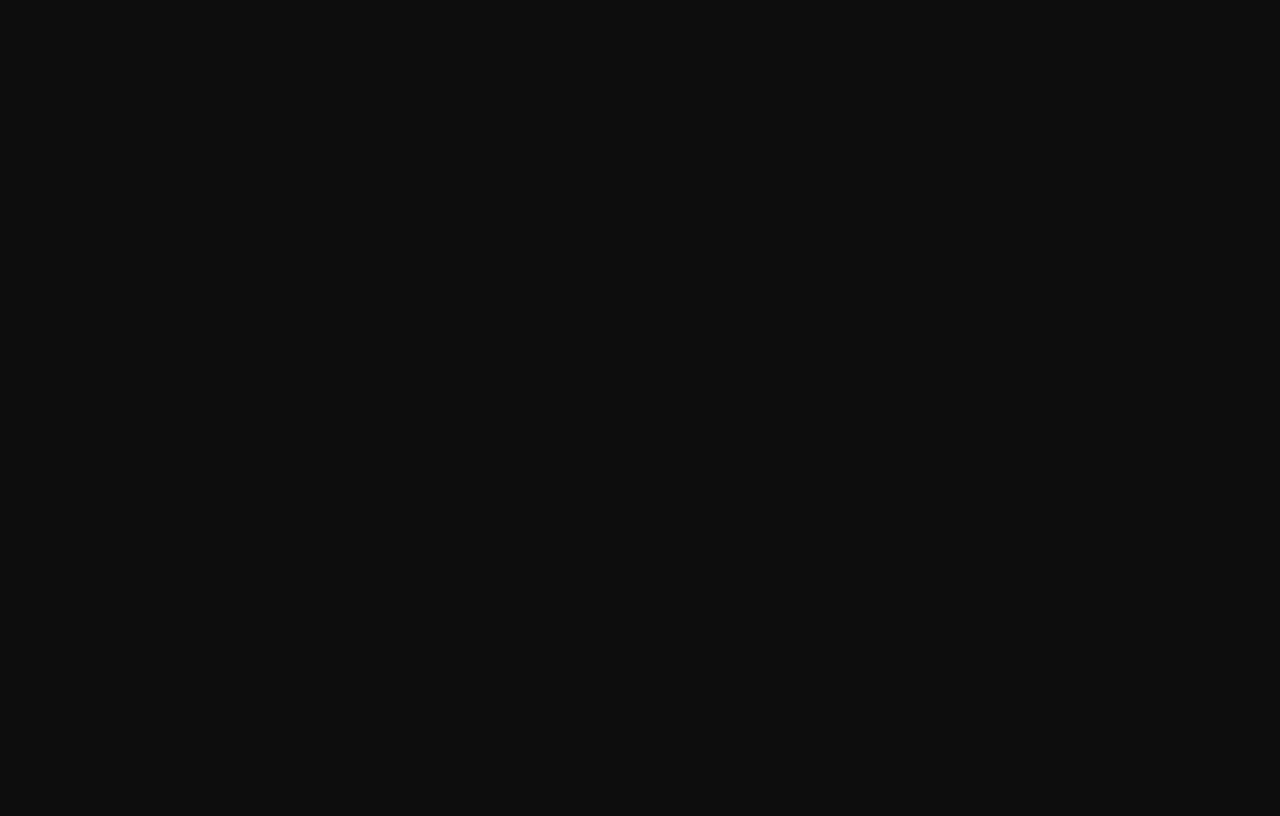
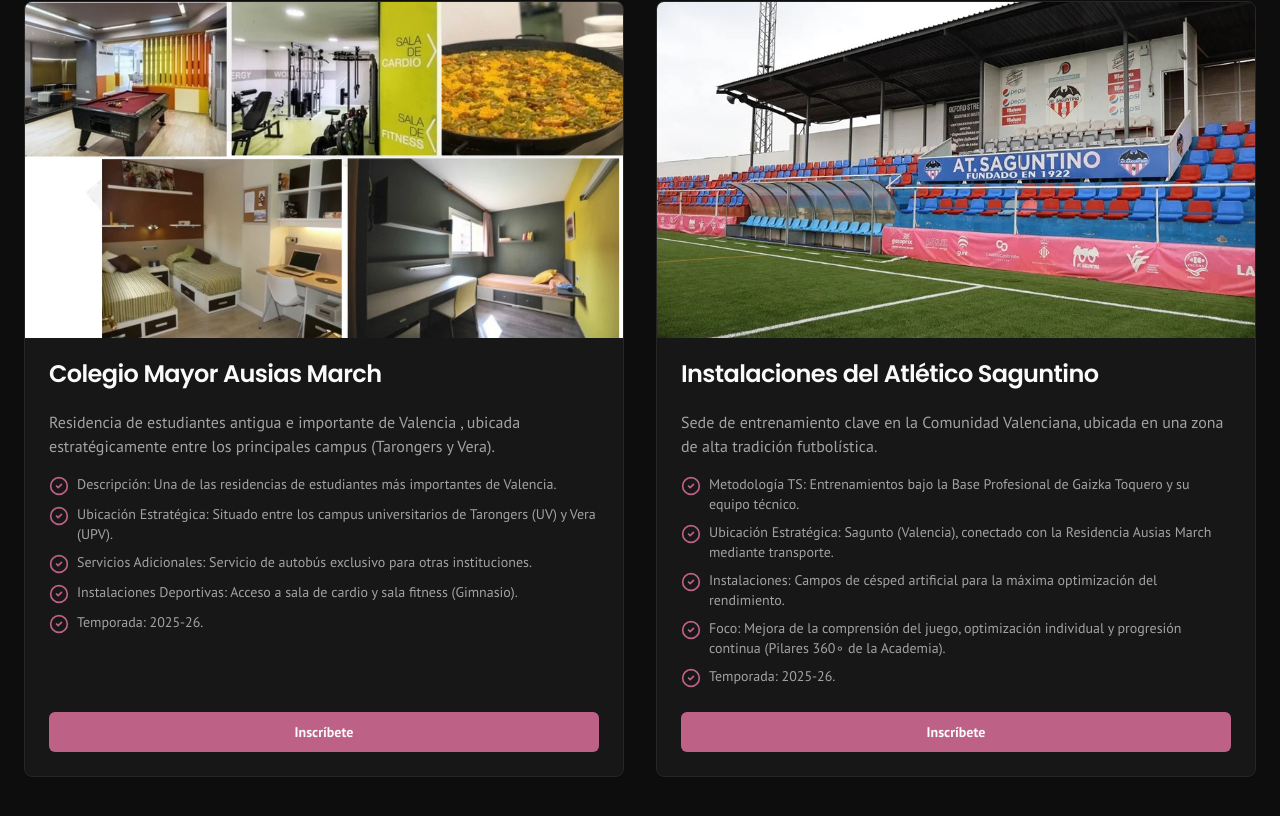
Before and after one commit to gabaelru/t-sport-academy, a Next.js app: page /sedes-valencia in a window 1280 px wide. Before the commit this address had no page. Shown: the part 456-1272 px from the top of the page. Before the commit the page ends 800 px from the top, so only its background shows below. Built offline with nearby package versions, Linux system fonts and the light colour scheme.

Commit message:
añadidas sedes de valencia para que las vean y decidan

```diff
--- a/public/locales/es/translation.json
+++ b/public/locales/es/translation.json
@@ -76,6 +76,28 @@
         "Inicio: 3 de Noviembre de 2025",
         "Uso obligatorio de la equipación oficial"
       ]
+    },
+    "sede-colegio-mayor": {
+      "titulo": "Colegio Mayor Ausias March",
+      "descripcion": "Residencia de estudiantes antigua e importante de Valencia , ubicada estratégicamente entre los principales campus (Tarongers y Vera).",
+      "detalles": [
+        "Descripción: Una de las residencias de estudiantes más importantes de Valencia.",
+        "Ubicación Estratégica: Situado entre los campus universitarios de Tarongers (UV) y Vera (UPV).",
+        "Servicios Adicionales: Servicio de autobús exclusivo para otras instituciones.",
+        "Instalaciones Deportivas: Acceso a sala de cardio y sala fitness (Gimnasio).",
+        "Temporada: 2025-26."
+      ]
+    },
+    "sede-saguntino": {
+      "titulo": "Instalaciones del Atlético Saguntino",
+      "descripcion": "Sede de entrenamiento clave en la Comunidad Valenciana, ubicada en una zona de alta tradición futbolística.",
+      "detalles": [
+        "Metodología TS: Entrenamientos bajo la Base Profesional de Gaizka Toquero y su equipo técnico.",
+        "Ubicación Estratégica: Sagunto (Valencia), conectado con la Residencia Ausias March mediante transporte.",
+        "Instalaciones: Campos de césped artificial para la máxima optimización del rendimiento.",
+        "Foco: Mejora de la comprensión del juego, optimización individual y progresión continua (Pilares 360∘ de la Academia).",
+        "Temporada: 2025-26."
+      ]
     }
   },
   "Coaches": {
--- a/src/app/sedes/page.tsx
+++ b/src/app/sedes-valencia/page.tsx
@@ -1,8 +1,8 @@
 import Header from '@/components/layout/header';
 import Footer from '@/components/layout/footer';
-import SedesSection from '@/components/sections/sedes';
+import SedesSection from '@/components/sections/sedesValencia';
 
-export default function SedesPage() {
+export default function SedesValenciaPage() {
   return (
     <div className="flex flex-col min-h-screen">
       <Header />
--- /dev/null
+++ b/src/app/sedes-vitoria/page.tsx
@@ -0,0 +1,15 @@
+import Header from '@/components/layout/header';
+import Footer from '@/components/layout/footer';
+import SedesSection from '@/components/sections/sedesVitoria';
+
+export default function SedesVitoriaPage() {
+  return (
+    <div className="flex flex-col min-h-screen">
+      <Header />
+      <main className="flex-1 pt-20">
+        <SedesSection />
+      </main>
+      <Footer />
+    </div>
+  );
+}
--- a/src/components/layout/header.tsx
+++ b/src/components/layout/header.tsx
@@ -31,7 +31,7 @@ const getNavLinks = (t: (key: string) => string) => [
     isDropdown: true,
     items: [
       { href: '/services-vitoria', label: t('Navigation.ToqueroSportServicios') }, // CLAVE CORREGIDA
-      { href: '/sedes', label: t('Navigation.Sedes') },      // CLAVE CORREGIDA
+      { href: '/sedes-vitoria', label: t('Navigation.Sedes') },      // CLAVE CORREGIDA
       { href: '/staff-vitoria', label: t('Navigation.Staff') },      // CLAVE CORREGIDA
       { href: 'https://www.latiendademiclub.com/toquerosportacademy/', label: t('Navigation.Tienda'), isExternal: true }, // CLAVE CORREGIDA
     ],
@@ -41,6 +41,7 @@ const getNavLinks = (t: (key: string) => string) => [
     isDropdown: true,
     items: [
       { href: '/services-valencia', label: t('Navigation.ToqueroSportServicios') }, // CLAVE CORREGIDA
+      { href: '/sedes-valencia', label: t('Navigation.Sedes') },
       { href: '/staff-valencia', label: t('Navigation.Staff') },
     ],
   },
--- /dev/null
+++ b/src/components/sections/sedesValencia.tsx
@@ -0,0 +1,92 @@
+"use client";
+
+import Image from 'next/image';
+import { Card, CardContent, CardFooter, CardHeader, CardTitle } from '@/components/ui/card';
+import { PlaceHolderImages } from '@/lib/placeholder-images';
+import Link from 'next/link';
+import { Button } from '../ui/button';
+import { CheckCircle2 } from 'lucide-react';
+import { useTranslation } from 'react-i18next';
+
+const sedesData = [
+  {
+    id: 'sede-colegio-mayor',
+    mapsLink: 'https://maps.app.goo.gl/vLgNvTqJ2Zz5X4hQ6',
+    registrationLink: 'https://app.360player.com/registration/toquerosport/334a93c7-ba26-47e3-b5cc-5a50b4efb0d4'
+  },
+  {
+    id: 'sede-saguntino',
+    mapsLink: 'https://maps.app.goo.gl/2F8sN7RjKkY6f1t8A',
+    registrationLink: 'https://app.360player.com/registration/toquerosport/488f14f0-ed75-4926-af50-094a26bc4076'
+  },
+];
+
+export default function SedesSection() {
+  const { t } = useTranslation();
+
+  return (
+    <section id="sedes" className="w-full py-16 md:py-24 lg:py-32 scroll-mt-20">
+      <div className="container mx-auto px-4 md:px-6">
+        <div className="flex flex-col items-center justify-center space-y-4 text-center">
+          <div className="space-y-2">
+            <h2 className="font-headline text-3xl font-bold tracking-tighter sm:text-5xl">{t('Sedes.TituloSedes')}</h2>
+            <p className="max-w-[900px] text-muted-foreground md:text-xl/relaxed lg:text-base/relaxed xl:text-xl/relaxed">
+              {t('Sedes.SubtituloSedes')}
+            </p>
+          </div>
+        </div>
+        <div className="mx-auto mt-12 grid gap-8 sm:grid-cols-1 lg:grid-cols-2">
+          {sedesData.map((sede) => {
+            const sedeImage = PlaceHolderImages.find(p => p.id === sede.id);
+
+            const titleKey = `Sedes.${sede.id}.titulo`;
+            const descriptionKey = `Sedes.${sede.id}.descripcion`;
+            const detailsKey = `Sedes.${sede.id}.detalles`;
+            const translatedTitle = t(titleKey, sede.id);
+
+            const untrustedDetails = t(detailsKey, { returnObjects: true });
+            const translatedDetails: string[] = Array.isArray(untrustedDetails) ? untrustedDetails : [];
+
+            return (
+              <Card key={sede.id} className="flex flex-col overflow-hidden transition-transform duration-300 hover:scale-105 hover:shadow-lg hover:shadow-primary/20">
+                {sedeImage && (
+                  <div className="aspect-video w-full overflow-hidden">
+                    <Image
+                      src={sedeImage.imageUrl}
+                      alt={translatedTitle}
+                      width={600}
+                      height={400}
+                      className="h-full w-full object-cover"
+                      data-ai-hint={sedeImage.imageHint}
+                    />
+                  </div>
+                )}
+                <CardHeader>
+                  <CardTitle className="font-headline">{translatedTitle}</CardTitle>
+                </CardHeader>
+                <CardContent className="flex-grow flex flex-col gap-4">
+                  <p className="text-muted-foreground">{t(descriptionKey)}</p>
+                  <ul className="space-y-2 text-sm text-muted-foreground">
+                    {translatedDetails.map((detail, index) => (
+                      <li key={index} className="flex items-start gap-2">
+                        <CheckCircle2 className="h-5 w-5 text-primary flex-shrink-0 mt-0.5" />
+                        <span>{detail}</span>
+                      </li>
+                    ))}
+                  </ul>
+                </CardContent>
+                <CardFooter>
+                   <Button asChild className="w-full font-bold">
+                    <Link href={sede.registrationLink} target="_blank" rel="noopener noreferrer">
+                      {t('Sedes.InscribeteBoton')}
+                    </Link>
+                  </Button>
+                </CardFooter>
+              </Card>
+            );
+          })}
+        </div>
+      </div>
+    </section>
+  );
+}
--- a/src/lib/placeholder-images.json
+++ b/src/lib/placeholder-images.json
@@ -107,6 +107,18 @@
       "description": "Instalaciones de Fundación Estadio.",
       "imageUrl": "/images/Sede Estadio.webp",
       "imageHint": "instalaciones deportivas"
+    },
+    {
+      "id": "sede-colegio-mayor",
+      "description": "Instalaciones de Colegio Mayor Ausias March.",
+      "imageUrl": "/images/Sede Ausias.webp",
+      "imageHint": "instalaciones deportivas"
+    },
+    {
+      "id": "sede-saguntino",
+      "description": "Instalaciones del Atlético Saguntino.",
+      "imageUrl": "/images/Sede Saguntino.webp",
+      "imageHint": "instalaciones deportivas"
     }
   ]
 }
```
Also changed, not shown: public/images/Sede Ausias.webp (added), public/images/Sede Saguntino.webp (added), src/components/sections/sedesVitoria.tsx (renamed from src/components/sections/sedes.tsx).
